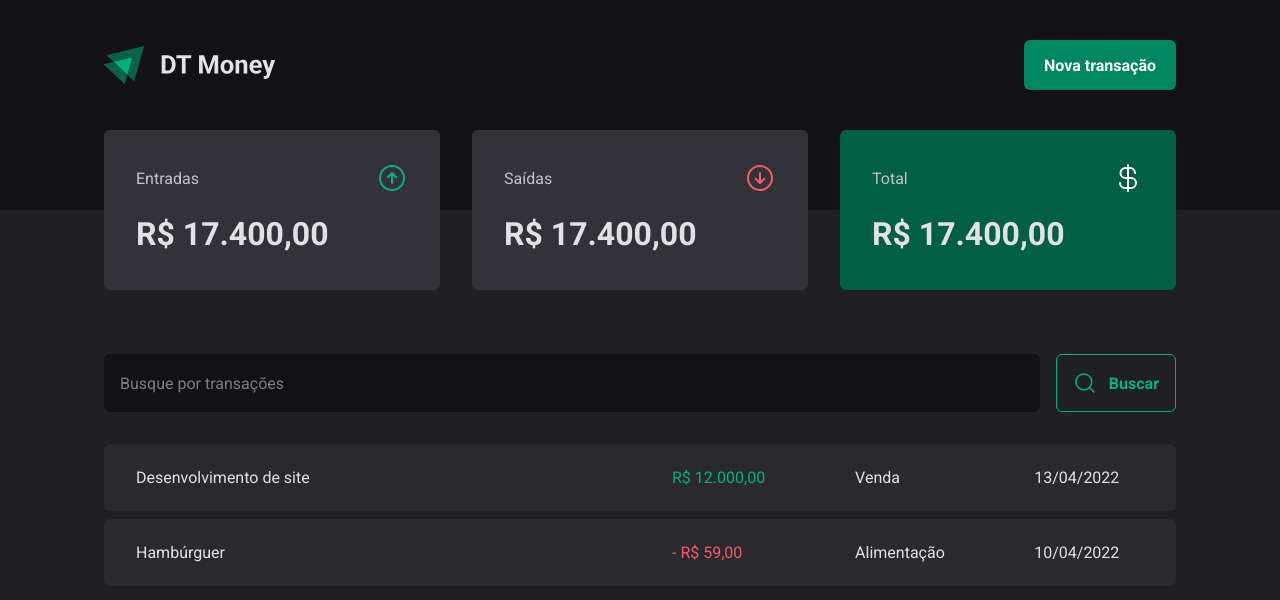
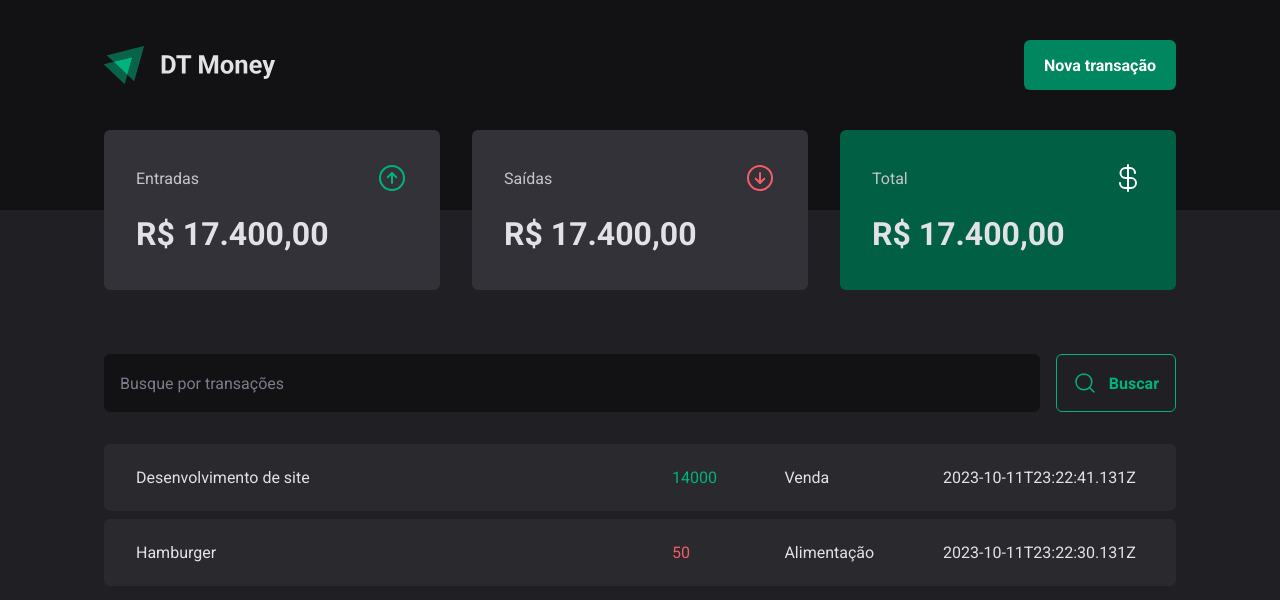
Before and after one commit to PedroZich22/dt-money, a React (Vite) app: page / in a window 1280 px wide. Shown: the top 600 px of the page. Built offline with nearby package versions, Linux system fonts and the light colour scheme; data requests are answered from the project's data file.

Commit message:
feat: realizing http request for transactions

```diff
--- a/src/pages/Transactions/index.tsx
+++ b/src/pages/Transactions/index.tsx
@@ -1,3 +1,4 @@
+import { useEffect, useState } from "react";
 import { Header } from "../../components/Header";
 import { Summary } from "../../components/Summary";
 import { SearchForm } from "./components/SearchForm";
@@ -7,7 +8,29 @@
   TransactionsTable,
 } from "./styles";
 
+interface Transaction {
+  id: number;
+  description: string;
+  type: "income" | "outcome";
+  price: number;
+  category: string;
+  createdAt: string;
+}
+
 export function Transactions() {
+  const [transactions, setTransactions] = useState<Transaction[]>([]);
+
+  useEffect(() => {
+    async function loadTransactions() {
+      const response = await fetch("http://localhost:3333/transactions");
+      const data = await response.json();
+
+      setTransactions(data);
+    }
+
+    loadTransactions();
+  }, []);
+
   return (
     <div>
       <Header />
@@ -17,22 +40,20 @@
         <SearchForm />
         <TransactionsTable>
           <tbody>
-            <tr>
-              <td width="50%">Desenvolvimento de site</td>
-              <td>
-                <PriceHighlight variant="income">R$ 12.000,00</PriceHighlight>
-              </td>
-              <td>Venda</td>
-              <td>13/04/2022</td>
-            </tr>
-            <tr>
-              <td width="50%">Hambúrguer</td>
-              <td>
-                <PriceHighlight variant="outcome">- R$ 59,00</PriceHighlight>
-              </td>
-              <td>Alimentação</td>
-              <td>10/04/2022</td>
-            </tr>
+            {transactions.map((transaction) => {
+              return (
+                <tr key={transaction.id}>
+                  <td width="50%">{transaction.description}</td>
+                  <td>
+                    <PriceHighlight variant={transaction.type}>
+                      {transaction.price}
+                    </PriceHighlight>
+                  </td>
+                  <td>{transaction.category}</td>
+                  <td>{transaction.createdAt}</td>
+                </tr>
+              );
+            })}
           </tbody>
         </TransactionsTable>
       </TransactionsContainer>
```
